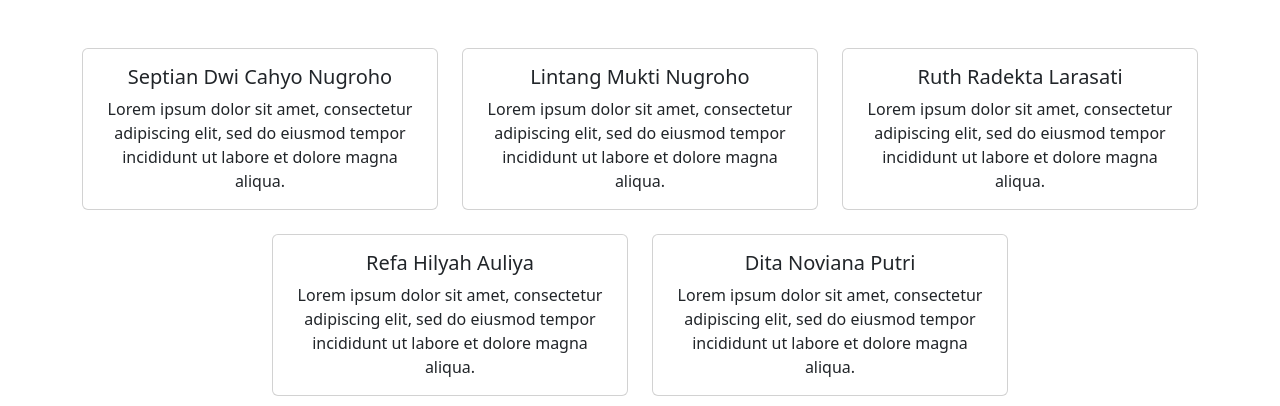
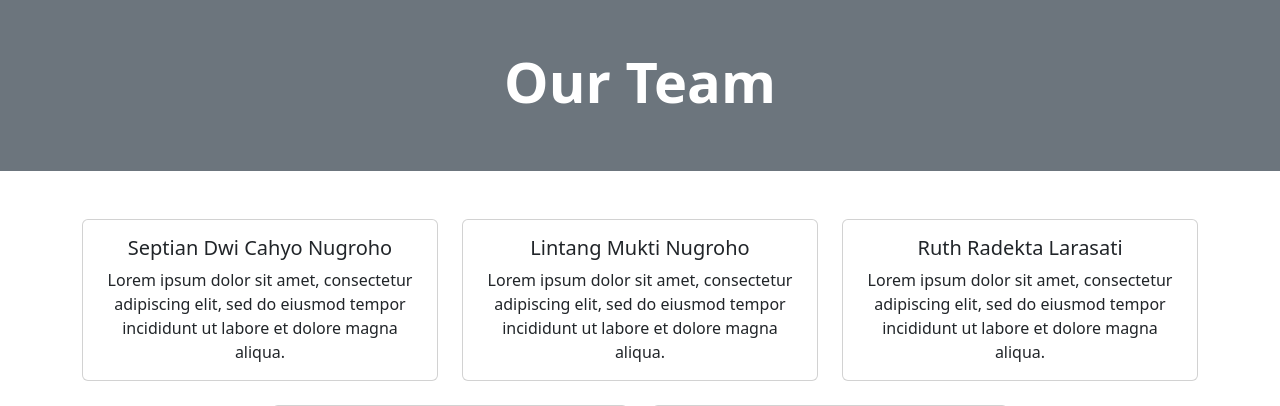
Before and after one commit to LimunBF/pemweb_uas, a PHP site: page /php/our-team.php in a window 1280 px wide. Shown: the part 56-462 px from the top of the page. Run offline with PHP 8.4, Linux system fonts and the light colour scheme.

Commit message:
Our Team

```diff
--- a/php/our-team.php
+++ b/php/our-team.php
@@ -33,6 +33,13 @@ session_start();
             </div>
         </div>
     </nav>
+
+    <!-- Title Section -->
+    <section class="hero bg-secondary text-white py-5">
+        <div class="container text-center">
+            <h1 class="display-4 fw-bold">Our Team</h1>
+        </div>
+    </section>
 
     <!-- Team Section -->
     <div class="container my-5">
```
